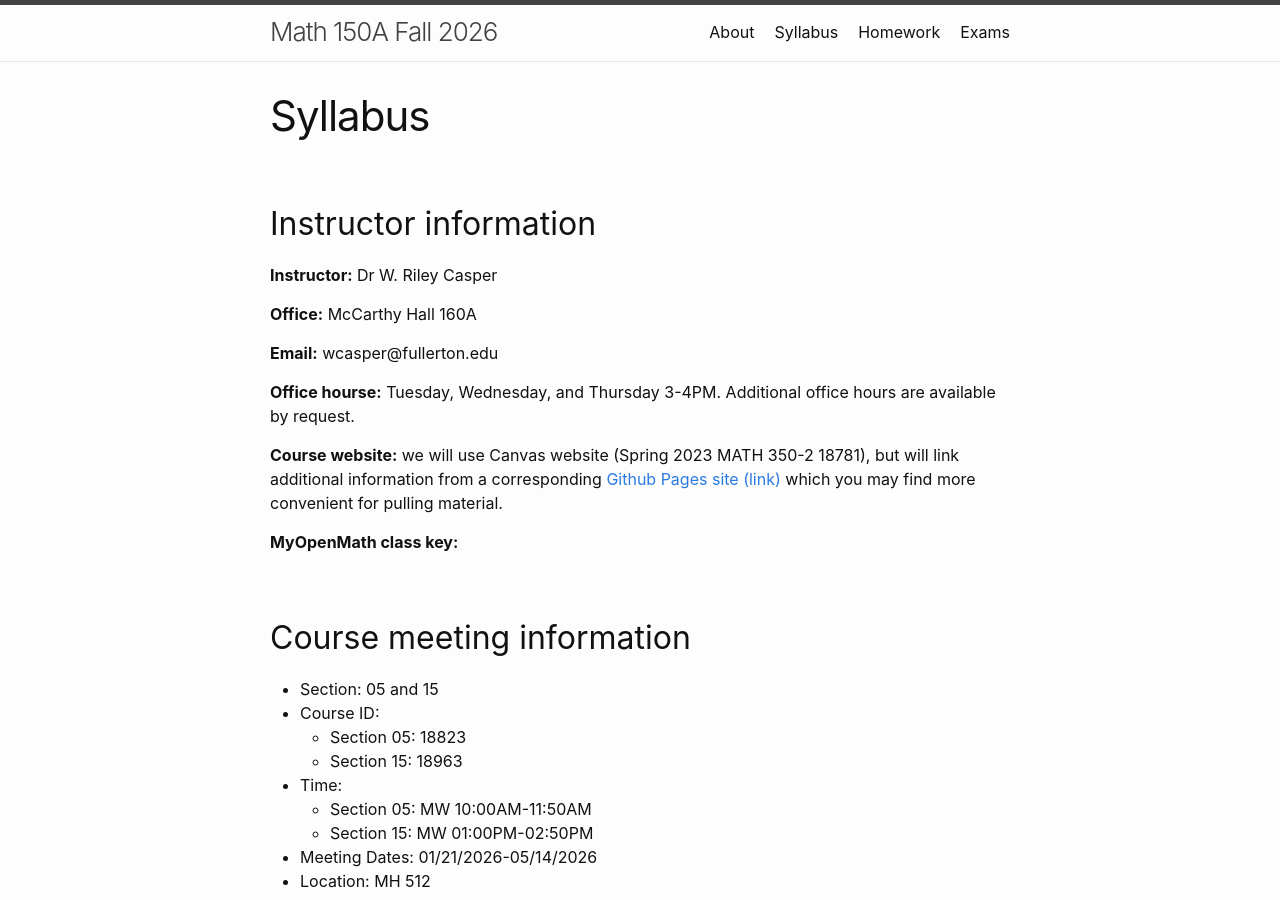
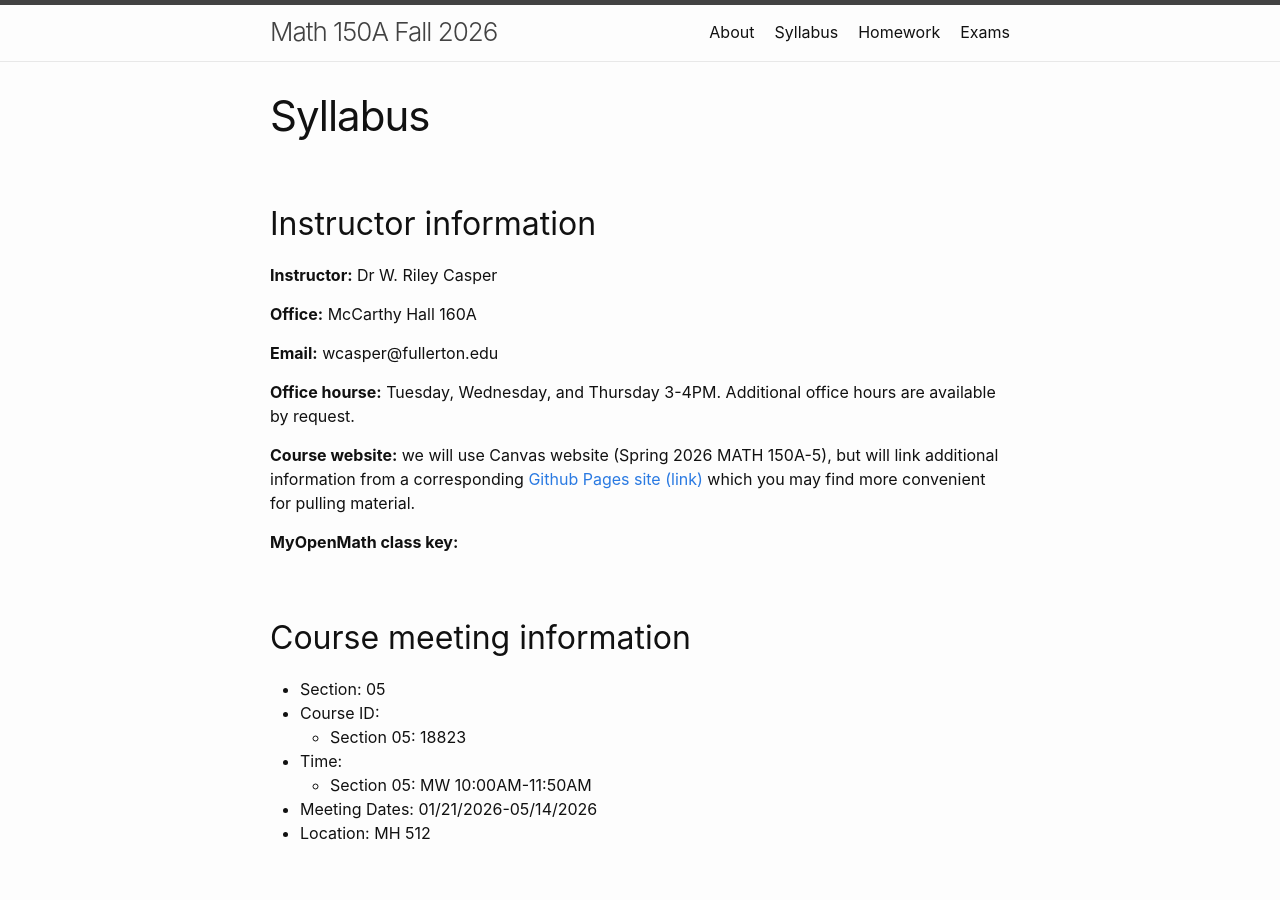
Before and after one commit to wcasper/math150Aspring2026, a Jekyll site: the page built from syllabus.md, in a window 1280 px wide and 900 px high. Built offline with Jekyll 4.4.1, drawn with Linux system fonts in a browser that asks for light colours; some of the changed text lies outside the part shown.

Commit message:
updated final time

```diff
--- a/syllabus.md
+++ b/syllabus.md
@@ -13,19 +13,17 @@ permalink: /syllabus
 
 **Office hourse:** Tuesday, Wednesday, and Thursday 3-4PM.  Additional office hours are available by request.
 
-**Course website:** we will use Canvas website (Spring 2023 MATH 350-2 18781), but will link additional information from a corresponding <a target="_parent" href="https://wcasper.github.io/math150Aspring2026">Github Pages site (link)</a> which you may find more convenient for pulling material.
+**Course website:** we will use Canvas website (Spring 2026 MATH 150A-5), but will link additional information from a corresponding <a target="_parent" href="https://wcasper.github.io/math150Aspring2026">Github Pages site (link)</a> which you may find more convenient for pulling material.
 
 **MyOpenMath class key:**
 
 
 ## Course meeting information
-* Section: 05 and 15
+* Section: 05
 * Course ID:
   - Section 05: 18823
-  - Section 15: 18963
 * Time:
   - Section 05: MW 10:00AM-11:50AM
-  - Section 15: MW 01:00PM-02:50PM
 * Meeting Dates: 01/21/2026-05/14/2026
 * Location: MH 512
 
@@ -118,8 +116,7 @@ Midterms will be held during class time on the following dates:
 **Final Exam**
 The final exam will be cumulative and will account for 30\% of your grade.
 It will be held
-* Section 08: Monday, May 11 from 09:00AM-10:50AM
-* Section 16: Monday, May 11 from 01:00PM-02:50PM
+* Section 08: Monday, May 11 from 11:00AM-12:50AM
 
 ## Important academic calendar dates
 * January 17
```
